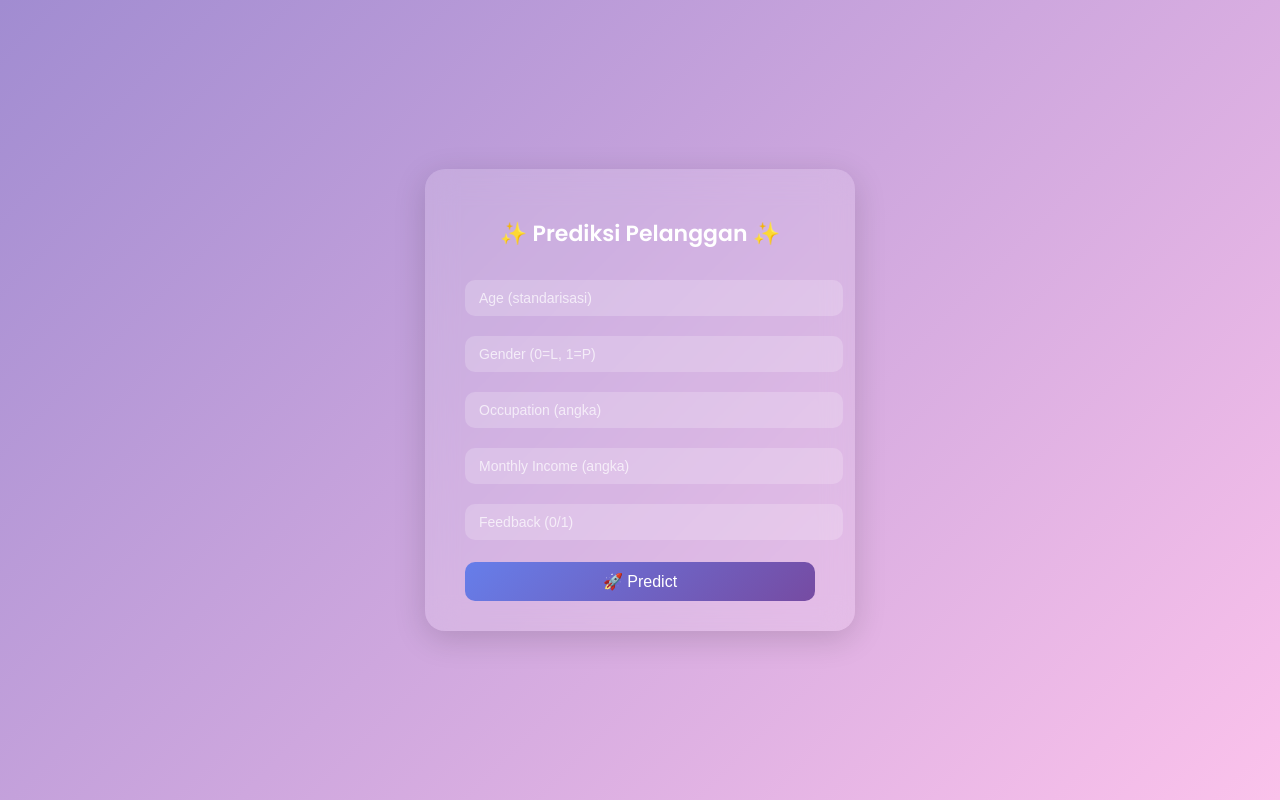
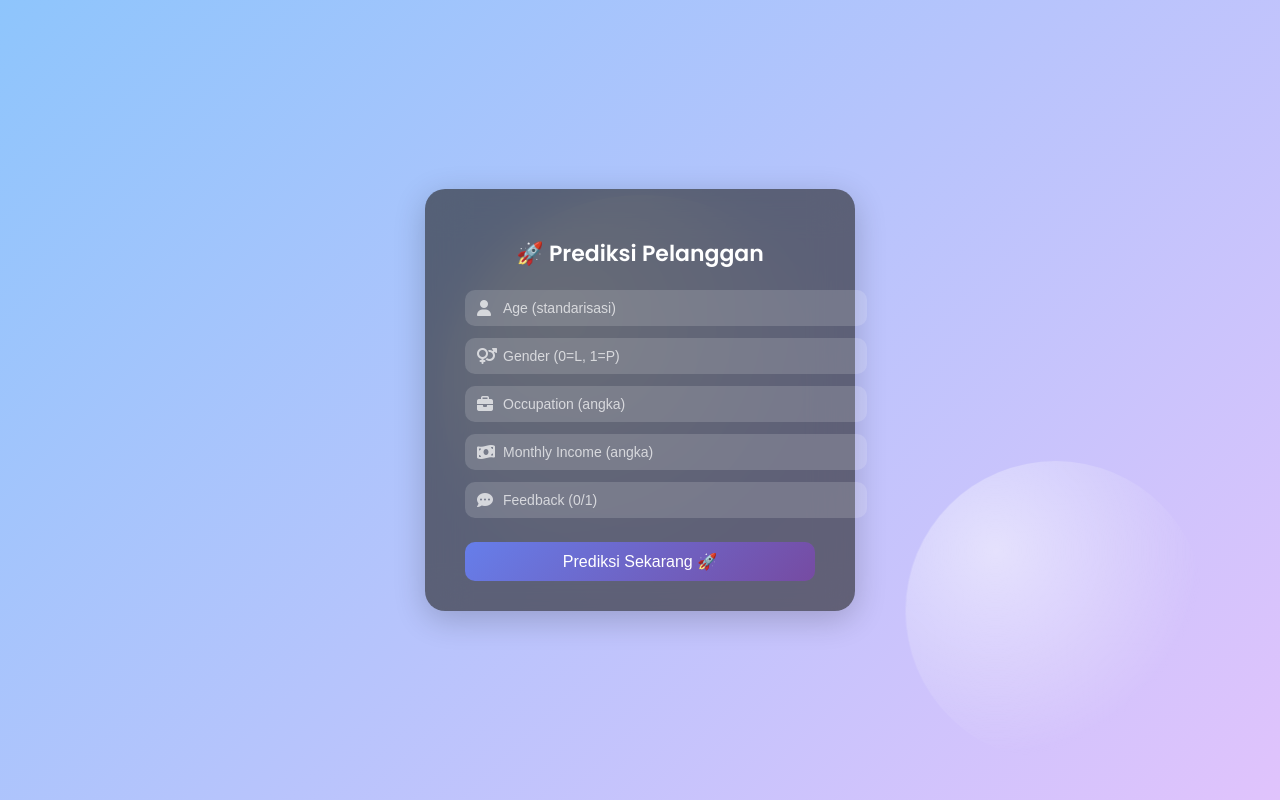
Before and after one commit to kiyyydz/ml-decision-tree-app, a Flask app: page / in a window 1280 px wide. Run offline with Flask 3, Linux system fonts and the light colour scheme; parts of the project's set-up code (start-up, migrations or seed data) failed here and were passed over.

Commit message:
Update index.html

```diff
--- a/ml-decision-tree-app/templates/index.html
+++ b/ml-decision-tree-app/templates/index.html
@@ -4,25 +4,51 @@
   <meta charset="UTF-8" />
   <title>Prediksi Pelanggan</title>
   <link href="https://fonts.googleapis.com/css2?family=Poppins:wght@400;600&display=swap" rel="stylesheet" />
+  <link rel="stylesheet" href="https://cdnjs.cloudflare.com/ajax/libs/font-awesome/6.5.0/css/all.min.css">
   <style>
     body {
       font-family: "Poppins", sans-serif;
-      background: linear-gradient(135deg, #a18cd1 0%, #fbc2eb 100%);
+      background: linear-gradient(135deg, #8EC5FC 0%, #E0C3FC 100%);
       display: flex;
       justify-content: center;
       align-items: center;
       height: 100vh;
       margin: 0;
+      overflow: hidden;
+    }
+
+    /* Dekorasi blob ala startup */
+    .blob {
+      position: absolute;
+      background: radial-gradient(circle at 30% 30%, rgba(255, 255, 255, 0.5), transparent 70%);
+      width: 400px;
+      height: 400px;
+      border-radius: 50%;
+      animation: float 8s infinite ease-in-out;
+      z-index: 0;
+    }
+    .blob2 {
+      top: 60%;
+      left: 70%;
+      width: 300px;
+      height: 300px;
+      animation-delay: 2s;
+    }
+    @keyframes float {
+      0%, 100% { transform: translateY(0) translateX(0); }
+      50% { transform: translateY(-20px) translateX(10px); }
     }
 
     .container {
-      background: rgba(255, 255, 255, 0.15);
-      backdrop-filter: blur(15px);
+      position: relative;
+      background: rgba(30, 30, 30, 0.6);
+      backdrop-filter: blur(20px);
       padding: 30px 40px;
       border-radius: 20px;
-      box-shadow: 0 8px 32px rgba(0, 0, 0, 0.15);
+      box-shadow: 0 8px 32px rgba(0, 0, 0, 0.2);
       width: 350px;
       color: white;
+      z-index: 1;
       animation: fadeIn 0.8s ease-in-out;
     }
 
@@ -33,15 +59,27 @@
       font-weight: 600;
     }
 
+    .input-group {
+      position: relative;
+      margin: 12px 0;
+    }
+
+    .input-group i {
+      position: absolute;
+      top: 50%;
+      left: 12px;
+      transform: translateY(-50%);
+      color: rgba(255, 255, 255, 0.7);
+    }
+
     .input-field {
       width: 100%;
-      padding: 10px 14px;
-      margin: 10px 0;
+      padding: 10px 14px 10px 38px;
       border: none;
       border-radius: 10px;
       font-size: 14px;
       outline: none;
-      background: rgba(255, 255, 255, 0.2);
+      background: rgba(255, 255, 255, 0.15);
       color: white;
       transition: all 0.3s ease;
     }
@@ -51,7 +89,7 @@
     }
 
     .input-field:focus {
-      background: rgba(255, 255, 255, 0.3);
+      background: rgba(255, 255, 255, 0.25);
       transform: scale(1.02);
     }
 
@@ -87,15 +125,34 @@
   </style>
 </head>
 <body>
+  <!-- Dekorasi blob -->
+  <div class="blob"></div>
+  <div class="blob blob2"></div>
+
   <div class="container">
-    <h2>✨ Prediksi Pelanggan ✨</h2>
+    <h2>🚀 Prediksi Pelanggan</h2>
     <form action="/predict" method="post">
-      <input type="text" class="input-field" name="Age" placeholder="Age (standarisasi)" required />
-      <input type="text" class="input-field" name="Gender" placeholder="Gender (0=L, 1=P)" required />
-      <input type="text" class="input-field" name="Occupation" placeholder="Occupation (angka)" required />
-      <input type="text" class="input-field" name="Monthly Income" placeholder="Monthly Income (angka)" required />
-      <input type="text" class="input-field" name="Feedback" placeholder="Feedback (0/1)" required />
-      <input type="submit" class="btn" value="🚀 Predict" />
+      <div class="input-group">
+        <i class="fa-solid fa-user"></i>
+        <input type="text" class="input-field" name="Age" placeholder="Age (standarisasi)" required />
+      </div>
+      <div class="input-group">
+        <i class="fa-solid fa-venus-mars"></i>
+        <input type="text" class="input-field" name="Gender" placeholder="Gender (0=L, 1=P)" required />
+      </div>
+      <div class="input-group">
+        <i class="fa-solid fa-briefcase"></i>
+        <input type="text" class="input-field" name="Occupation" placeholder="Occupation (angka)" required />
+      </div>
+      <div class="input-group">
+        <i class="fa-solid fa-money-bill-wave"></i>
+        <input type="text" class="input-field" name="Monthly Income" placeholder="Monthly Income (angka)" required />
+      </div>
+      <div class="input-group">
+        <i class="fa-solid fa-comment-dots"></i>
+        <input type="text" class="input-field" name="Feedback" placeholder="Feedback (0/1)" required />
+      </div>
+      <input type="submit" class="btn" value="Prediksi Sekarang 🚀" />
     </form>
     {% if prediction_text %}
     <div class="result">{{ prediction_text }}</div>
```
